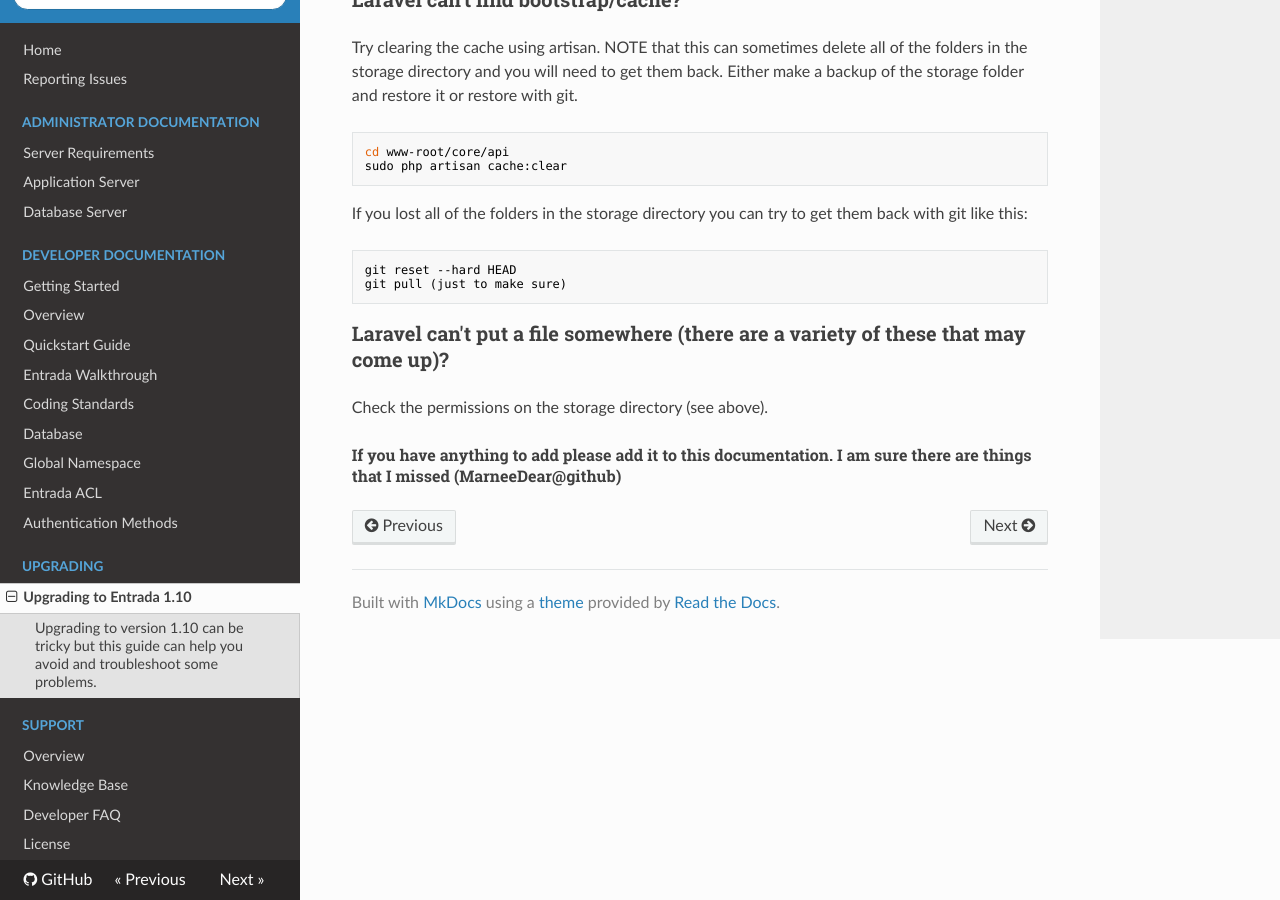
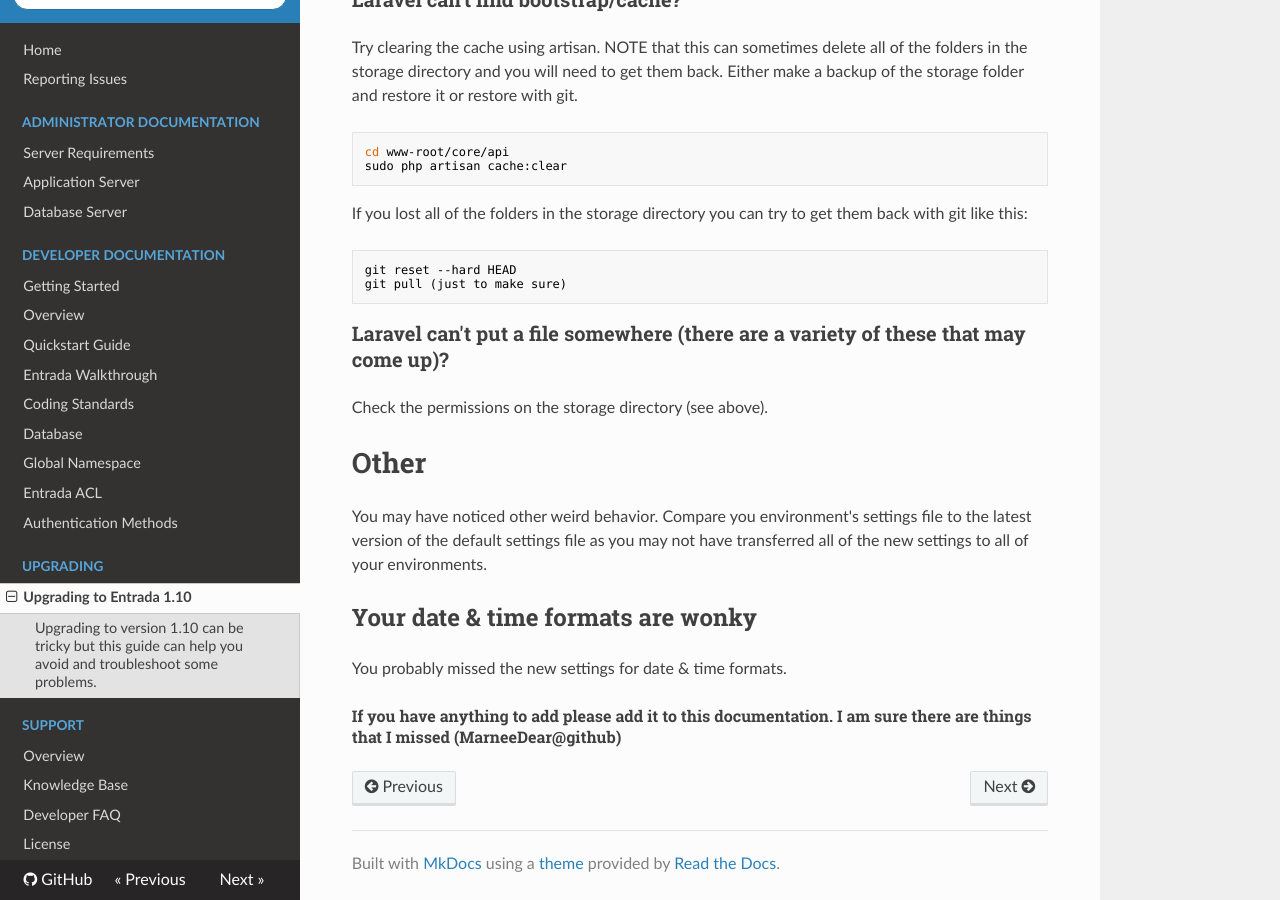
Before and after one commit to pyarmak/entrada-1x-docs, an MkDocs documentation site: the page built from docs/upgrading/to_110.md, in a window 1280 px wide and 900 px high, scrolled down 2775 px. Built offline with MkDocs 1.6.1, drawn with Linux system fonts in a browser that asks for light colours; nearby versions of some CDN libraries; old or Windows-style settings are respelled for this version of MkDocs.

Commit message:
Added an other heading to talk about the settings file and remind people to check it against the latest version from Entrada

```diff
--- a/docs/upgrading/to_110.md
+++ b/docs/upgrading/to_110.md
@@ -115,4 +115,10 @@ git pull (just to make sure)
 
 Check the permissions on the storage directory (see above).
 
+# Other
+You may have noticed other weird behavior. Compare you environment's settings file to the latest version of the default settings file as you may not have transferred all of the new settings to all of your environments.
+
+## Your date & time formats are wonky
+You probably missed the new settings for date & time formats.
+
 ###### If you have anything to add please add it to this documentation. I am sure there are things that I missed (MarneeDear@github)
```
